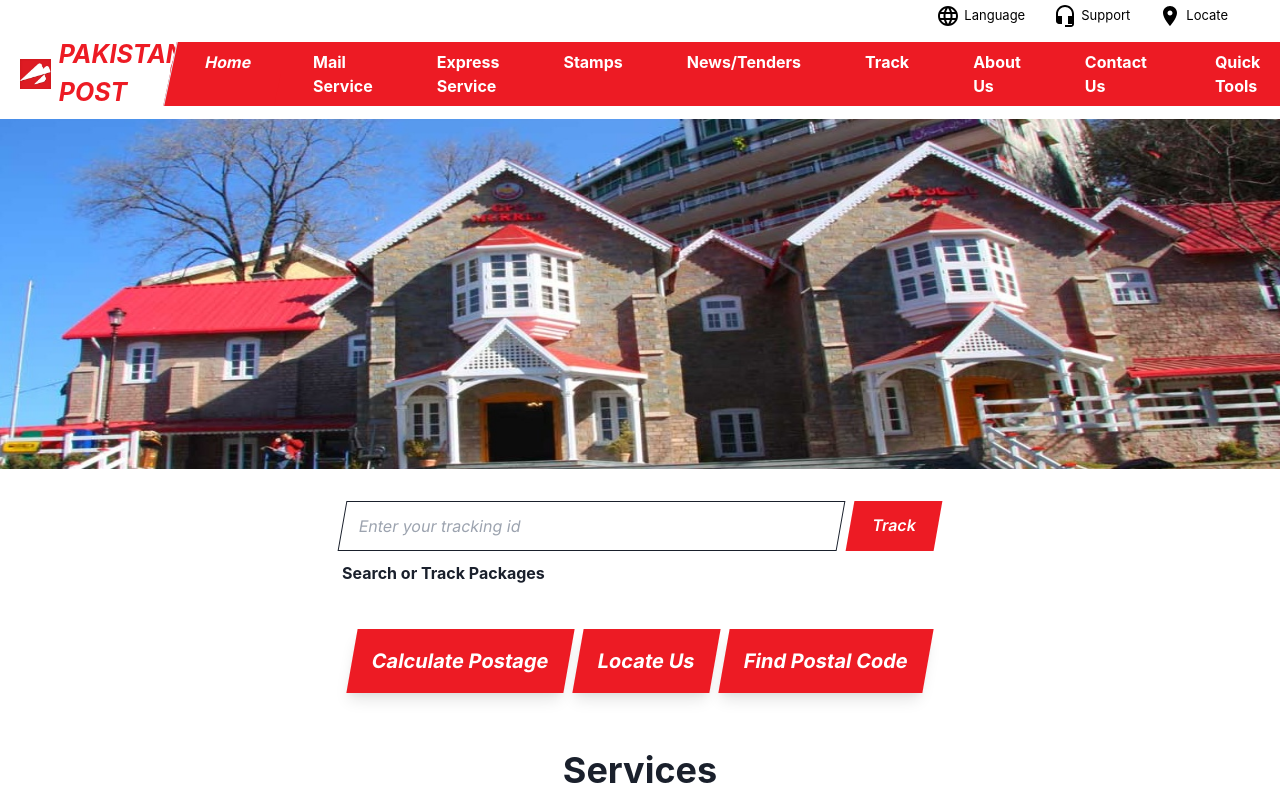
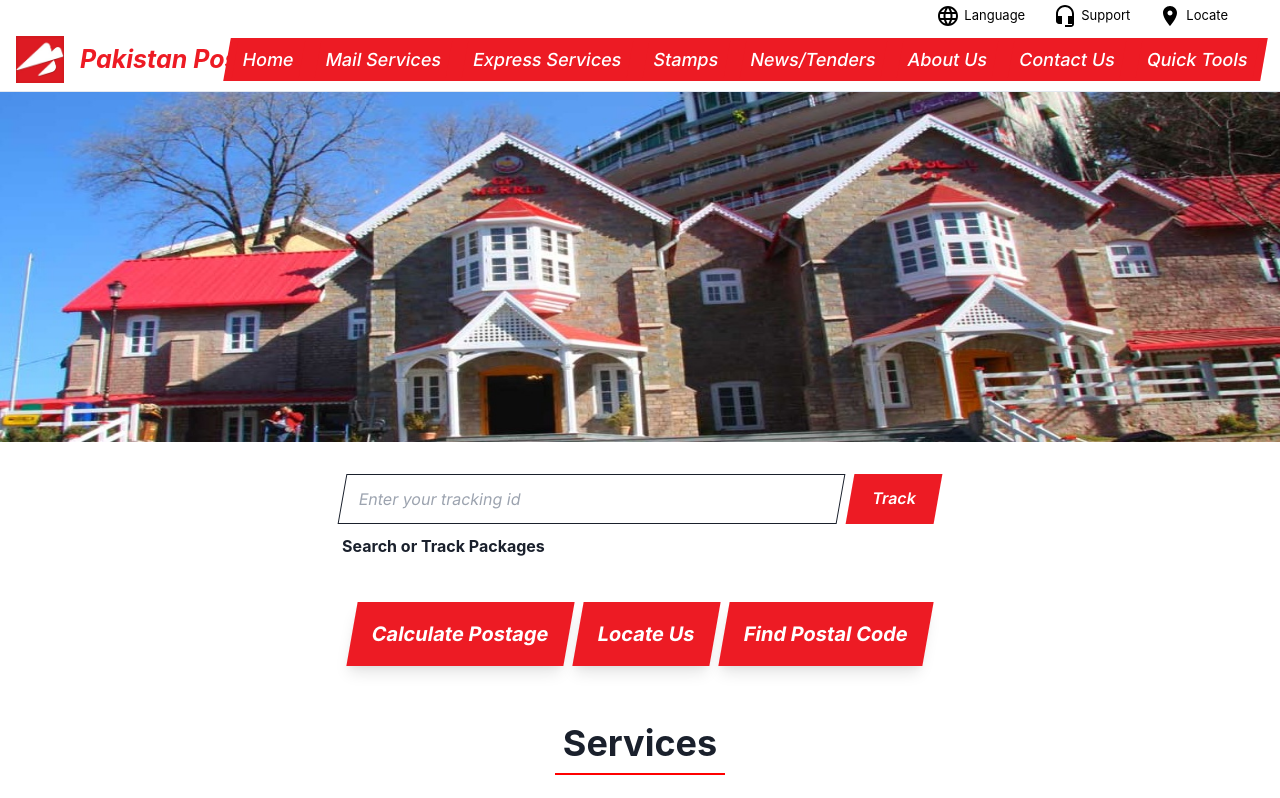
Before and after one commit to AwahabMughal4/pak-post, a React (Create React App) app: page / in a window 1280 px wide. Shown: the top 798 px of the page. Built offline with nearby package versions, Linux system fonts and the light colour scheme.

Commit message:
New Navbar

```diff
--- a/src/components/Navbar.jsx
+++ b/src/components/Navbar.jsx
@@ -1,103 +1,396 @@
-import React from "react";
-import { Link } from "react-router-dom";
+// import React from "react";
+// import { Link } from "react-router-dom";
+// import { useState } from "react";
+
+// const Navbar = () => {
+//   const [isMailService, setIsmailservice] = useState(false);
+
+//   const handlehoverMail = () => {
+//     setIsmailservice(true);
+//   };
+
+//   const handlehoverMailEnd = () => {
+//     setIsmailservice(false);
+//   };
+//   return (
+//     <div className="py-2 pl-5 ">
+//       <div className="flex flex-row space-x-2 items-center justify-between">
+//         <Link to={"/"}>
+//           <div className="flex flex-row items-center space-x-2">
+//             <img
+//               src={logo}
+//               alt=""
+//               className="w-[60px] h-[30px] cursor-pointer"
+//             />
+//             <h1 className="text-[25px] font-bold italic text-[color:var(--primary-color)]">
+//               PAKISTAN POST
+//             </h1>
+//           </div>
+//         </Link>
+//         <div className=" ">
+//           <ul className=" bg-[color:var(--primary-color)] ml-2 rounded-l-full  flex flex-row h-full">
+//             <Link to={"/"}>
+//               <li className="px-8 py-2 space-x-5 border-l  hover:transform hover:-skew-x-12 -skew-x-12 h-full text-white font-bold hover:bg-[color:var(--secondary-color)]  bg-[color:var(--primary-color)]">
+//                 Home
+//               </li>
+//             </Link>
+//             <div className="relative">
+//               <Link to={"#"}>
+//                 <li
+//                   className="px-8 py-2 space-x-5 text-white hover:transform hover:-skew-x-12 font-bold hover:bg-[color:var(--secondary-color)] bg-[color:var(--primary-color)]"
+//                   onMouseEnter={handlehoverMail}
+
+//                 >
+//                   Mail Service
+//                 </li>
+//               </Link>
+//               {isMailService && (
+//                 <div className="absolute top-full left-0 mt-2 w-40 bg-white shadow-md  -skew-x-12" onMouseLeave={handlehoverMailEnd}>
+//                   <Link to="/domesticservices" className="block px-4 py-2 text-white font-bold hover:bg-[color:var(--secondary-color)] bg-[color:var(--primary-color)]">Domestic Mail</Link>
+//                   <Link to="/internationalservices" className="block px-4 py-2 text-white font-bold hover:bg-[color:var(--secondary-color)] bg-[color:var(--primary-color)]">International Mail</Link>
+//                 </div>
+//               )}
+//             </div>
+
+//             <Link to={"/expressservices"}>
+//               <li className="px-8 py-2 space-x-5 text-white  hover:transform hover:-skew-x-12  font-bold hover:bg-[color:var(--secondary-color)]  bg-[color:var(--primary-color)]">
+//                 Express Service
+//               </li>
+//             </Link>
+//             <Link to={"/stamps"}>
+//               <li className="px-8 py-2 space-x-5 text-white hover:transform hover:-skew-x-12  font-bold hover:bg-[color:var(--secondary-color)] bg-[color:var(--primary-color)]">
+//                 Stamps
+//               </li>
+//             </Link>
+
+//             <Link to={"/news"}>
+//               <li className="px-8 py-2 space-x-5 text-white  hover:transform hover:-skew-x-12  font-bold hover:bg-[color:var(--secondary-color)] bg-[color:var(--primary-color)]">
+//                 News/Tenders
+//               </li>
+//             </Link>
+
+//             <Link to={"/track"}>
+//               <li className="px-8 py-2 space-x-5 text-white hover:transform hover:-skew-x-12  font-bold hover:bg-[color:var(--secondary-color)] bg-[color:var(--primary-color)]">
+//                 Track
+//               </li>
+//             </Link>
+
+//             <Link to={"/about"}>
+//               <li className="px-8 py-2 space-x-5 text-white  hover:transform hover:-skew-x-12  font-bold hover:bg-[color:var(--secondary-color)] bg-[color:var(--primary-color)]">
+//                 About Us
+//               </li>
+//             </Link>
+
+//             <Link to={"/contact"}>
+//               <li className="px-8 py-2 space-x-5 text-white hover:transform hover:-skew-x-12 font-bold hover:bg-[color:var(--secondary-color)] bg-[color:var(--primary-color)]">
+//                 Contact Us
+//               </li>
+//             </Link>
+
+//             <Link to={"/tools"}>
+//               <li className="px-8 py-2 space-x-5 text-white  hover:transform  ml-1 font-bold hover:bg-[color:var(--secondary-color)]  bg-[color:var(--primary-color)]">
+//                 Quick Tools
+//               </li>
+//             </Link>
+//           </ul>
+//         </div>
+//       </div>
+//     </div>
+//   );
+// };
+
+// export default Navbar;
+
+("use client");
+
+import {
+  Box,
+  Flex,
+  Text,
+  IconButton,
+  Button,
+  Stack,
+  Collapse,
+  Icon,
+  Popover,
+  PopoverTrigger,
+  PopoverContent,
+  useColorModeValue,
+  useBreakpointValue,
+  useDisclosure,
+  Image,
+} from "@chakra-ui/react";
+import {
+  HamburgerIcon,
+  CloseIcon,
+  ChevronDownIcon,
+  ChevronRightIcon,
+} from "@chakra-ui/icons";
 import logo from "../assets/logo.jpg";
-import { useState } from "react";
 
-const Navbar = () => {
-  const [isMailService, setIsmailservice] = useState(false);
+export default function WithSubnavigation() {
+  const { isOpen, onToggle } = useDisclosure();
 
-  const handlehoverMail = () => {
-    setIsmailservice(true);
-  };
+  return (
+    <Box>
+      <Flex
+        bg={useColorModeValue("white", "gray.800")}
+        color={useColorModeValue("gray.600", "white")}
+        minH={"60px"}
+        py={{ base: 2 }}
+        px={{ base: 4 }}
+        borderBottom={1}
+        borderStyle={"solid"}
+        borderColor={useColorModeValue("gray.200", "gray.900")}
+        align={"center"}
+      >
+        <Flex
+          flex={{ base: 1, lg: "auto" }}
+          ml={{ base: -2 }}
+          display={{ base: "flex", lg: "none" }}
+        >
+          <IconButton
+            onClick={onToggle}
+            icon={
+              isOpen ? <CloseIcon w={3} h={3} /> : <HamburgerIcon w={5} h={5} />
+            }
+            variant={"ghost"}
+            aria-label={"Toggle Navigation"}
+          />
+        </Flex>
+        <Flex
+          flex={{ base: 1 }}
+          justify={{ base: "center", lg: "start" }}
+          alignItems={"center"}
+        >
+          <Image src={logo} w={"3rem"} />
+          <Text
+            as={"a"}
+            variant={"unstyled"}
+            href={"/"}
+            ml={"1rem"}
+            className="text-[25px] font-bold italic text-[color:var(--primary-color)]"
+          >
+            Pakistan{"\u00A0"}Post
+          </Text>
+        </Flex>
 
-  const handlehoverMailEnd = () => {
-    setIsmailservice(false);
-  };
+        <Stack
+          flex={{ base: 1, lg: 0 }}
+          justify={"flex-end"}
+          direction={"row"}
+          spacing={4}
+        >
+          <Flex
+            display={{ base: "none", lg: "flex" }}
+            bgColor={"#ed1b24"}
+            ml={"1rem"}
+            p={2}
+            transform="skewX(-10deg)"
+          >
+            <DesktopNav />
+          </Flex>
+        </Stack>
+      </Flex>
+
+      <Collapse in={isOpen} animateOpacity>
+        <MobileNav />
+      </Collapse>
+    </Box>
+  );
+}
+
+const DesktopNav = () => {
+  const linkColor = useColorModeValue("white");
+  const linkHoverColor = useColorModeValue("gray.800", "white");
+  const popoverContentBgColor = useColorModeValue("white", "gray.800");
+
   return (
-    <div className="py-2 pl-5 ">
-      <div className="flex flex-row space-x-2 items-center justify-between">
-        <Link to={"/"}>
-          <div className="flex flex-row items-center space-x-2">
-            <img
-              src={logo}
-              alt=""
-              className="w-[60px] h-[30px] cursor-pointer"
-            />
-            <h1 className="text-[25px] font-bold italic text-[color:var(--primary-color)]">
-              PAKISTAN POST
-            </h1>
-          </div>
-        </Link>
-        <div className=" ">
-          <ul className=" bg-[color:var(--primary-color)] ml-2 rounded-l-full  flex flex-row h-full">
-            <Link to={"/"}>
-              <li className="px-8 py-2 space-x-5 border-l  hover:transform hover:-skew-x-12 -skew-x-12 h-full text-white font-bold hover:bg-[color:var(--secondary-color)]  bg-[color:var(--primary-color)]">
-                Home
-              </li>
-            </Link>
-            <div className="relative">
-              <Link to={"#"}>
-                <li
-                  className="px-8 py-2 space-x-5 text-white hover:transform hover:-skew-x-12 font-bold hover:bg-[color:var(--secondary-color)] bg-[color:var(--primary-color)]"
-                  onMouseEnter={handlehoverMail}
+    <Stack direction={"row"} spacing={4}>
+      {NAV_ITEMS.map((navItem) => (
+        <Box key={navItem.label} w={"fit-content"}>
+          <Popover trigger={"hover"} placement={"bottom-start"}>
+            <PopoverTrigger>
+              <Box
+                as="a"
+                p={2}
+                href={navItem.href ?? "#"}
+                fontSize={"lg"}
+                fontWeight={500}
+                className="hover:transform hover:-skew-x-12 -skew-x-12 text-white hover:bg-[color:var(--secondary-color)]  bg-[color:var(--primary-color)]"
+              >
+                {navItem.label}
+              </Box>
+            </PopoverTrigger>
 
-                >
-                  Mail Service
-                </li>
-              </Link>
-              {isMailService && (
-                <div className="absolute top-full left-0 mt-2 w-40 bg-white shadow-md  -skew-x-12" onMouseLeave={handlehoverMailEnd}>
-                  <Link to="/domesticservices" className="block px-4 py-2 text-white font-bold hover:bg-[color:var(--secondary-color)] bg-[color:var(--primary-color)]">Domestic Mail</Link>
-                  <Link to="/internationalservices" className="block px-4 py-2 text-white font-bold hover:bg-[color:var(--secondary-color)] bg-[color:var(--primary-color)]">International Mail</Link>
-                </div>
-              )}
-            </div>
-
-            <Link to={"/expressservices"}>
-              <li className="px-8 py-2 space-x-5 text-white  hover:transform hover:-skew-x-12  font-bold hover:bg-[color:var(--secondary-color)]  bg-[color:var(--primary-color)]">
-                Express Service
-              </li>
-            </Link>
-            <Link to={"/stamps"}>
-              <li className="px-8 py-2 space-x-5 text-white hover:transform hover:-skew-x-12  font-bold hover:bg-[color:var(--secondary-color)] bg-[color:var(--primary-color)]">
-                Stamps
-              </li>
-            </Link>
-
-            <Link to={"/news"}>
-              <li className="px-8 py-2 space-x-5 text-white  hover:transform hover:-skew-x-12  font-bold hover:bg-[color:var(--secondary-color)] bg-[color:var(--primary-color)]">
-                News/Tenders
-              </li>
-            </Link>
-
-            <Link to={"/track"}>
-              <li className="px-8 py-2 space-x-5 text-white hover:transform hover:-skew-x-12  font-bold hover:bg-[color:var(--secondary-color)] bg-[color:var(--primary-color)]">
-                Track
-              </li>
-            </Link>
-
-            <Link to={"/about"}>
-              <li className="px-8 py-2 space-x-5 text-white  hover:transform hover:-skew-x-12  font-bold hover:bg-[color:var(--secondary-color)] bg-[color:var(--primary-color)]">
-                About Us
-              </li>
-            </Link>
-
-            <Link to={"/contact"}>
-              <li className="px-8 py-2 space-x-5 text-white hover:transform hover:-skew-x-12 font-bold hover:bg-[color:var(--secondary-color)] bg-[color:var(--primary-color)]">
-                Contact Us
-              </li>
-            </Link>
-
-            <Link to={"/tools"}>
-              <li className="px-8 py-2 space-x-5 text-white  hover:transform  ml-1 font-bold hover:bg-[color:var(--secondary-color)]  bg-[color:var(--primary-color)]">
-                Quick Tools
-              </li>
-            </Link>
-          </ul>
-        </div>
-      </div>
-    </div>
+            {navItem.children && (
+              <PopoverContent
+                border={0}
+                boxShadow={"xl"}
+                bg={popoverContentBgColor}
+                p={4}
+                rounded={"xl"}
+                minW={"sm"}
+              >
+                <Stack>
+                  {navItem.children.map((child) => (
+                    <DesktopSubNav key={child.label} {...child} />
+                  ))}
+                </Stack>
+              </PopoverContent>
+            )}
+          </Popover>
+        </Box>
+      ))}
+    </Stack>
   );
 };
 
-export default Navbar;
+const DesktopSubNav = ({ label, href, subLabel }) => {
+  return (
+    <Box
+      as="a"
+      href={href}
+      role={"group"}
+      display={"block"}
+      p={2}
+      rounded={"md"}
+      _hover={{ bg: useColorModeValue("pink.50", "gray.900") }}
+    >
+      <Stack direction={"row"} align={"center"}>
+        <Box>
+          <Text
+            transition={"all .3s ease"}
+            _groupHover={{ color: "pink.400" }}
+            fontWeight={500}
+          >
+            {label}
+          </Text>
+          <Text fontSize={"sm"}>{subLabel}</Text>
+        </Box>
+        <Flex
+          transition={"all .3s ease"}
+          transform={"translateX(-10px)"}
+          opacity={0}
+          _groupHover={{ opacity: "100%", transform: "translateX(0)" }}
+          justify={"flex-end"}
+          align={"center"}
+          flex={1}
+        >
+          <Icon color={"pink.400"} w={5} h={5} as={ChevronRightIcon} />
+        </Flex>
+      </Stack>
+    </Box>
+  );
+};
+
+const MobileNav = () => {
+  return (
+    <Stack
+      bg={useColorModeValue("white", "gray.800")}
+      p={4}
+      display={{ lg: "none" }}
+    >
+      {NAV_ITEMS.map((navItem) => (
+        <MobileNavItem key={navItem.label} {...navItem} />
+      ))}
+    </Stack>
+  );
+};
+
+const MobileNavItem = ({ label, children, href }) => {
+  const { isOpen, onToggle } = useDisclosure();
+
+  return (
+    <Stack spacing={4} onClick={children && onToggle}>
+      <Box
+        py={2}
+        as="a"
+        href={href ?? "#"}
+        justifyContent="space-between"
+        alignItems="center"
+        _hover={{
+          textDecoration: "none",
+        }}
+      >
+        <Text
+          fontWeight={600}
+          color={useColorModeValue("gray.600", "gray.200")}
+        >
+          {label}
+        </Text>
+        {children && (
+          <Icon
+            as={ChevronDownIcon}
+            transition={"all .25s ease-in-out"}
+            transform={isOpen ? "rotate(180deg)" : ""}
+            w={6}
+            h={6}
+          />
+        )}
+      </Box>
+
+      <Collapse in={isOpen} animateOpacity style={{ marginTop: "0!important" }}>
+        <Stack
+          mt={2}
+          pl={4}
+          borderLeft={1}
+          borderStyle={"solid"}
+          borderColor={useColorModeValue("gray.200", "gray.700")}
+          align={"start"}
+        >
+          {children &&
+            children.map((child) => (
+              <Box as="a" key={child.label} py={2} href={child.href}>
+                {child.label}
+              </Box>
+            ))}
+        </Stack>
+      </Collapse>
+    </Stack>
+  );
+};
+
+const NAV_ITEMS = [
+  {
+    label: "Home",
+    href: "/",
+  },
+  {
+    label: "Mail\u00A0Services",
+    children: [
+      {
+        label: "Domestic\u00A0Mail",
+        href: "/domesticservices",
+      },
+      {
+        label: "International\u00A0Mail",
+        href: "/internationalservices",
+      },
+    ],
+  },
+  {
+    label: "Express\u00A0Services",
+    href: "/expressservices",
+  },
+  {
+    label: "Stamps",
+    href: "/stamps",
+  },
+  {
+    label: "News/Tenders",
+    href: "/news",
+  },
+  {
+    label: "About\u00A0Us",
+    href: "/about",
+  },
+  {
+    label: "Contact\u00A0Us",
+    href: "/contact",
+  },
+  {
+    label: "Quick\u00A0Tools",
+    href: "/tools",
+  },
+];
```
